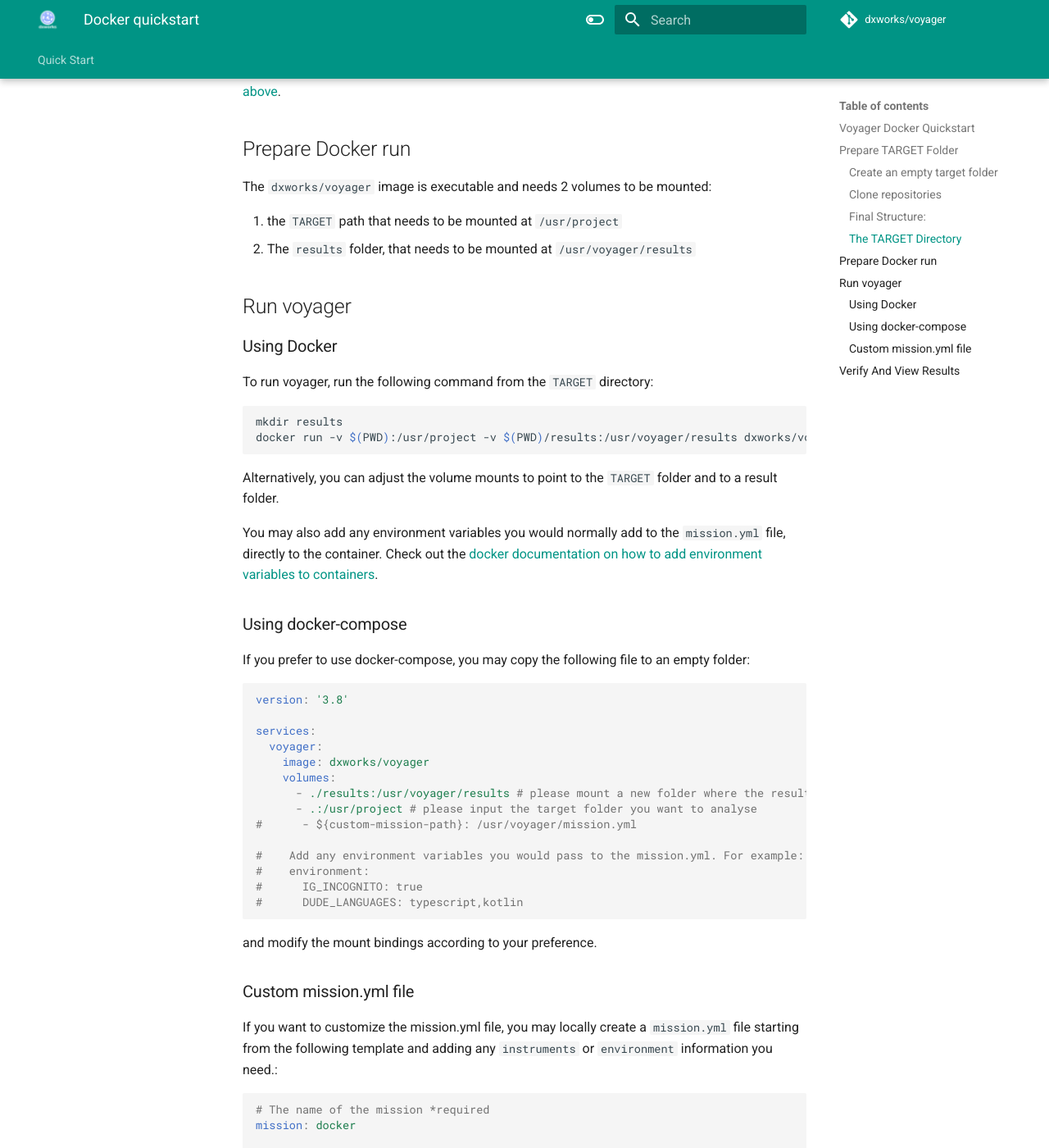
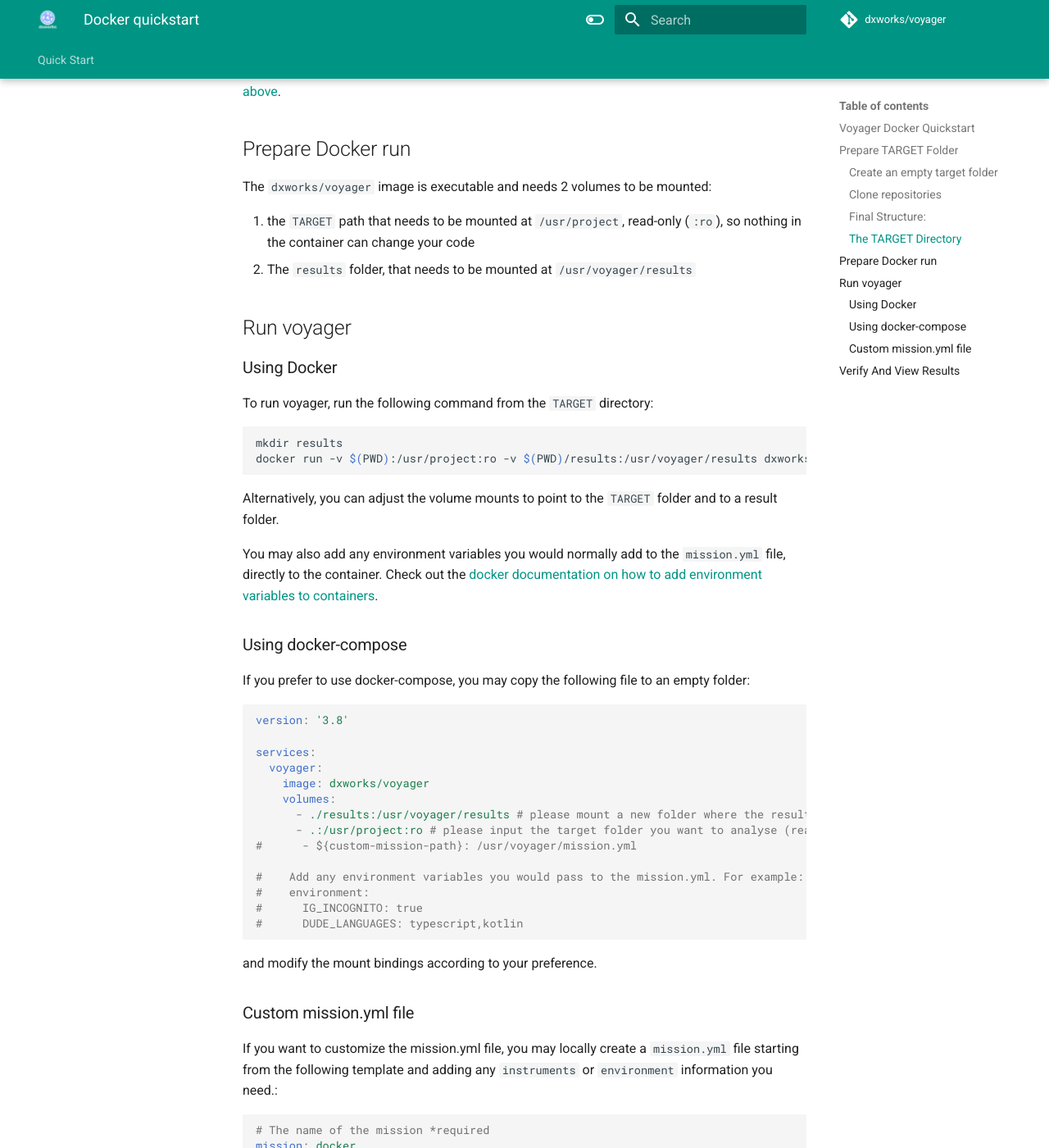
Before and after one commit to dxworks/voyager, an MkDocs documentation site: the page built from docs/docker-quickstart.md, in a window 1280 px wide and 1400 px high, scrolled down 1264 px. Shown: the whole window at 82% size. Built offline with MkDocs 1.6.1 and Material for MkDocs 9.7.7, drawn with Linux system fonts in a browser that asks for light colours; comment, search, counter and statistics services are not loaded; the version menu is left out.

Commit message:
Mount the analysed project read-only in the Docker examples

````diff
--- a/docker-compose.yml
+++ b/docker-compose.yml
@@ -5,7 +5,7 @@
     image: dxworks/voyager
     volumes:
       - ./results:/usr/voyager/results # please mount a new folder where the result archive will be added
-      - .:/usr/project # please input the target folder you want to analyse
+      - .:/usr/project:ro # please input the target folder you want to analyse (read-only: Voyager never changes your code)
 #      - ${custom-mission-path}: /usr/voyager/mission.yml
 
 #    Add any environment variables you would pass to the mission.yml. For example:
--- a/docs/docker-quickstart.md
+++ b/docs/docker-quickstart.md
@@ -46,7 +46,7 @@
 ## Prepare Docker run
 The `dxworks/voyager` image is executable and needs 2 volumes to be mounted:
 
-1. the `TARGET` path that needs to be mounted at `/usr/project`
+1. the `TARGET` path that needs to be mounted at `/usr/project`, read-only (`:ro`), so nothing in the container can change your code
 2. The `results` folder, that needs to be mounted at `/usr/voyager/results`
 
 ## Run voyager
@@ -56,7 +56,7 @@
 
 ```shell
 mkdir results
-docker run -v $(PWD):/usr/project -v $(PWD)/results:/usr/voyager/results dxworks/voyager
+docker run -v $(PWD):/usr/project:ro -v $(PWD)/results:/usr/voyager/results dxworks/voyager
 ```
 Alternatively, you can adjust the volume mounts to point to the `TARGET` folder and to a result folder.
 
@@ -73,7 +73,7 @@
     image: dxworks/voyager
     volumes:
       - ./results:/usr/voyager/results # please mount a new folder where the result archive will be added
-      - .:/usr/project # please input the target folder you want to analyse
+      - .:/usr/project:ro # please input the target folder you want to analyse (read-only: Voyager never changes your code)
 #      - ${custom-mission-path}: /usr/voyager/mission.yml
 
 #    Add any environment variables you would pass to the mission.yml. For example:
````
